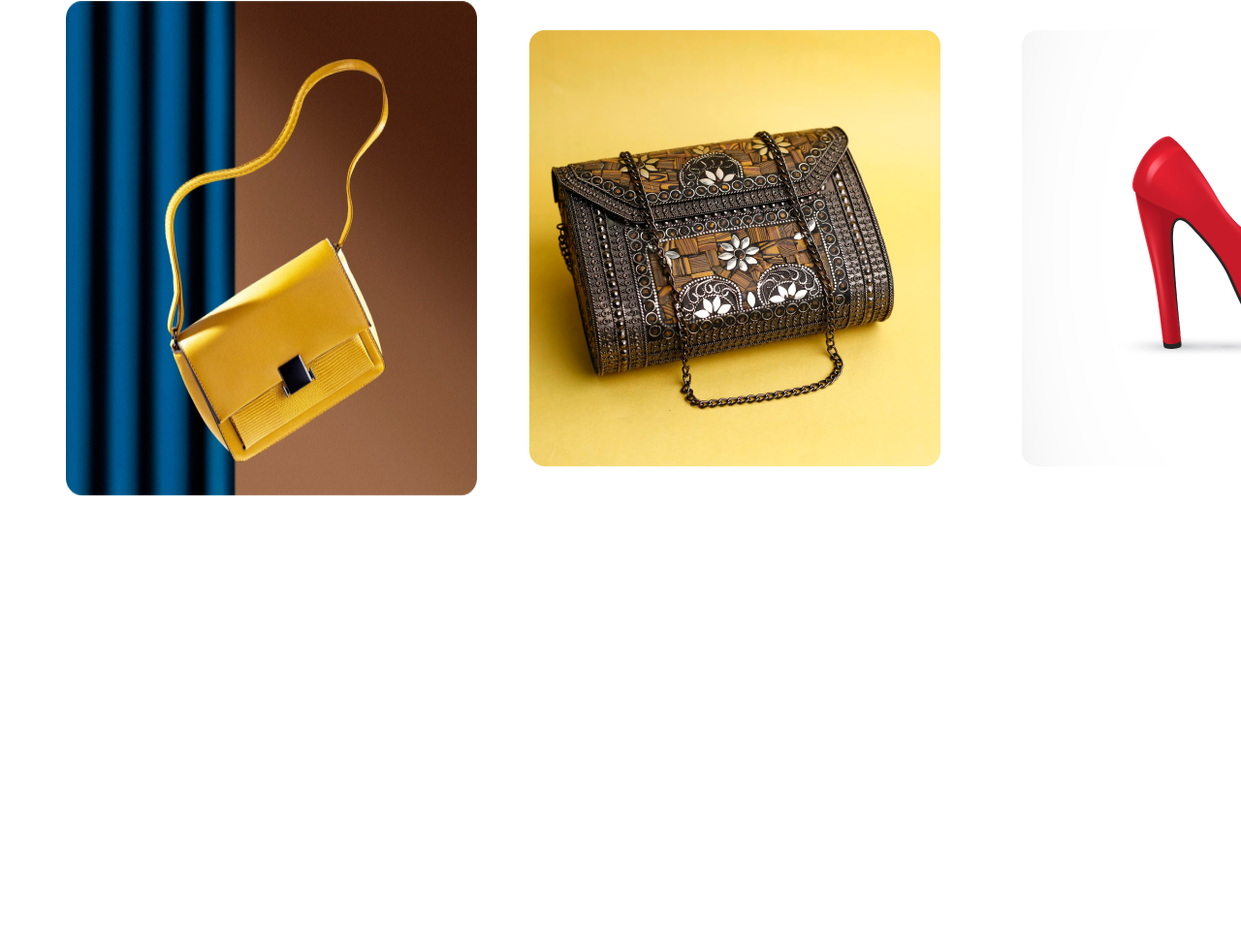
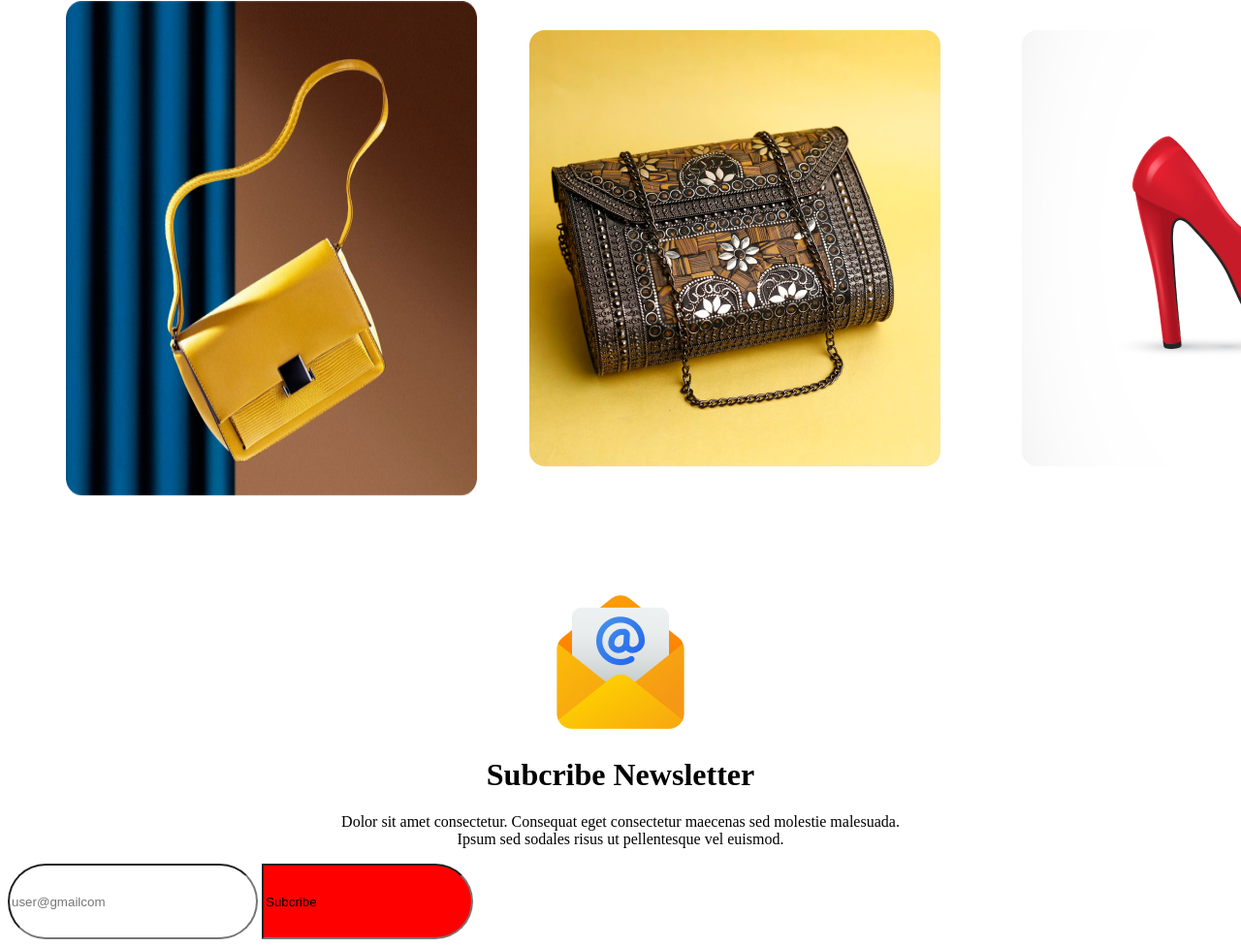
Before and after one commit to Nafiz7D/Assignment-repo, a plain HTML site: page index.html in a window 1280 px wide. Shown: the part 4592-5569 px from the top of the page at 97% size. Before the commit the page ends 5172 px from the top, so only its background shows below. Drawn offline with Linux system fonts and the light colour scheme.

Commit message:
seventh part done

```diff
--- a/index.html
+++ b/index.html
@@ -79,6 +79,21 @@
                                                <div class="kabir"><img src="images/Rectangle 8.png" alt=""></div>
                                             </div>
                                         </div>
+                                        <br> <br>
+                                         <div class="sr">
+                                              <img src="images/Group 61.png" alt="">
+                                            </div>
+                                        <div>
+                                            <h1>Subcribe Newsletter</h1>
+                                            <p class="nai">Dolor sit amet consectetur. Consequat eget consectetur maecenas sed molestie malesuada. <br> Ipsum sed sodales risus ut pellentesque vel euismod. </p>
+                                        </div>
+                                        <div class="rr">
+                                            <input class="nn" type="text" placeholder="user@gmailcom">
+                                            <input class="mm" type="Subcribe" value="Subcribe">
+                                        </div>
+
+
+
 
 
 
--- a/style.css
+++ b/style.css
@@ -114,6 +114,32 @@ h1{
     gap: 24px;
     border-radius: 16px;
     box-shadow:  0px -35.755px / 100% 142.115% no-repeat;
+}
+.sr{
+    text-align: center;
+    display: flex;
+    justify-items: center;
+    align-items: center;
+    justify-content: center;
+    font-size: 32px;
+    background-position: center;
+}
+.nai{
+    text-align: center;
+}
+.nn{
+    width: 250px;
+    height: 72px;
+    border-radius: 50px;
+    background: #FFF;
 
-    ;
+
 }
+.mm{
+    width: 210px;
+    height: 72px;
+    border-radius: 0px 50px 50px 0px;
+    background: #F00;
+
+
+}
```
